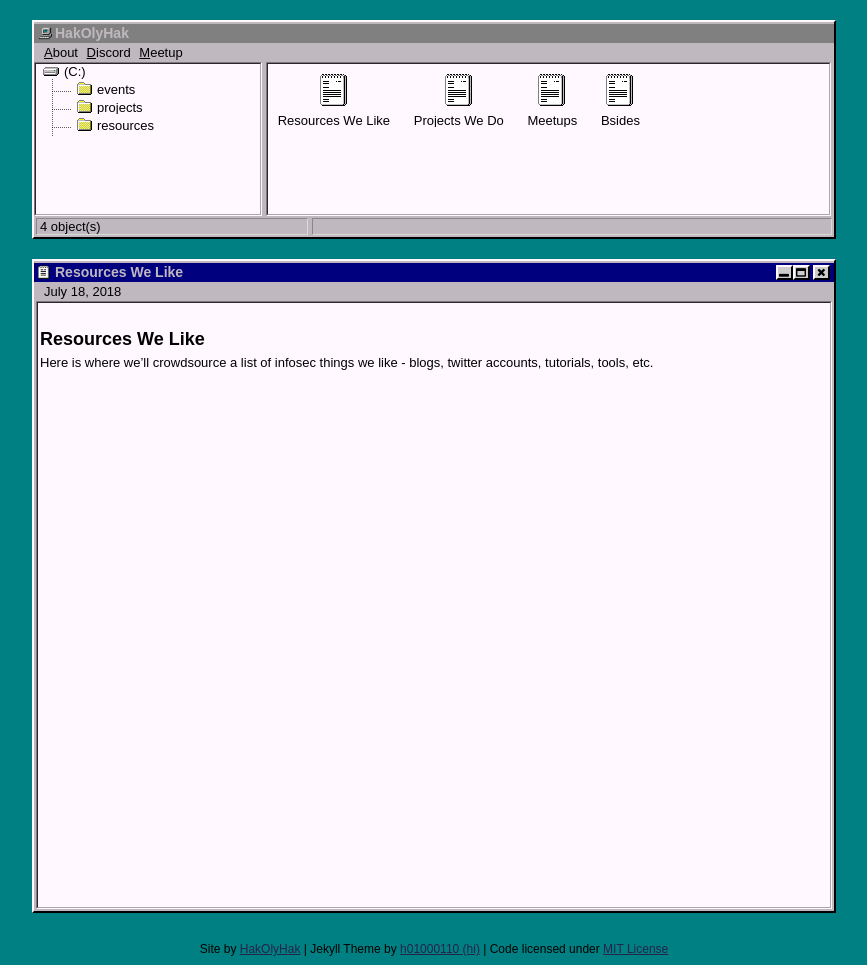
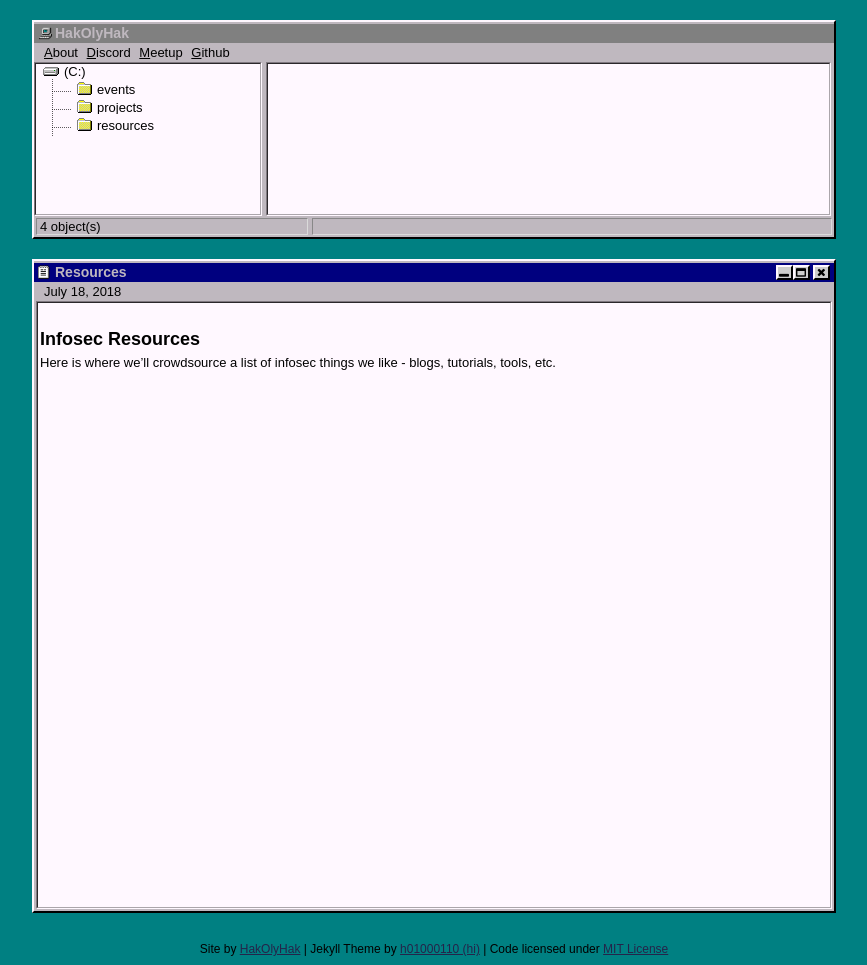
Before and after one commit to alexiasa/haksite, a Jekyll site: the page built from _posts/2018-07-18-resources.md, in a window 1280 px wide. Shown: the whole page, without its empty margins (206-1073 px from the left). Built offline with Jekyll 4.4.1, drawn with Linux system fonts in a browser that asks for light colours.

Commit message:
added gitignore and tweaked layout to prevent all posts from appearing in the preview window  after a post is selected to view

```diff
--- a/_data/tags.yml
+++ b/_data/tags.yml
@@ -1,8 +1,8 @@
 tag1:
-  name: resources we like
+  name: resources
 
 tag2:
-  name: events we like
+  name: events
 
 tag3:
-  name: projects we do
+  name: projects
--- a/_includes/topbar.html
+++ b/_includes/topbar.html
@@ -2,4 +2,5 @@
 	<a href="/about"><li><u>A</u>bout</li></a>
 	<a href="https://discord.gg/grYbb4j" target="_blank"><li><u>D</u>iscord</li></a>
 	<a href="https://www.meetup.com/meetup-group-EJcdMAik" target="_blank"><li><u>M</u>eetup</li></a>
+	<a href="https://github.com/hakolyhak" target="_blank"><li><u>G</u>ithub</li></a>
 </ul>
--- a/_layouts/default.html
+++ b/_layouts/default.html
@@ -53,10 +53,10 @@
 					{{ content }}
 				{% endif %}
 			{% else %}
-				<ul>
+				<!--<ul>
 					{% for post in site.posts %}
 					<li><a href="{{  post.url }}" title="{{ post.title }}"><img src="/assets/img/file.ico" title="{{ post.title }}" />{{ post.title }}</a></li>
-					{% endfor %}
+					{% endfor %}<-->
 				</ul>
 			{% endunless %}
 		</div>
--- a/_posts/2018-07-18-projects.md
+++ b/_posts/2018-07-18-projects.md
@@ -1,10 +1,9 @@
 ---
 layout: default
-title: "Projects We Do"
+title: "Projects"
 tags: projects
 ---
 
 ## Member Projects
 
-Here is where we'll keep tabs on members' projects. The purpose is to showcase their work and provide
-them with visibility to find potential ~~co-conspirators~~ collaboration opportunities.
+Here is where we'll keep tabs on members' projects. The purpose is to showcase their work and provide them with visibility to find potential ~~co-conspirators~~ collaboration opportunities.
--- a/_posts/2018-07-18-resources.md
+++ b/_posts/2018-07-18-resources.md
@@ -1,9 +1,9 @@
 ---
 layout: default
-title: "Resources We Like"
+title: "Resources"
 tags: resources
 ---
 
-## Resources We Like
+## Infosec Resources
 
-Here is where we'll crowdsource a list of infosec things we like - blogs, twitter accounts, tutorials, tools, etc.
+Here is where we'll crowdsource a list of infosec things we like - blogs, tutorials, tools, etc.
```
Also changed, not shown: _posts/2018-07-18-bsides.md (deleted, +0 -9 lines), _posts/2018-07-18-hacktober.md (added, +9 -0 lines), _posts/2018-07-18-meetups.md (+4 -2 lines), 10 other files.
